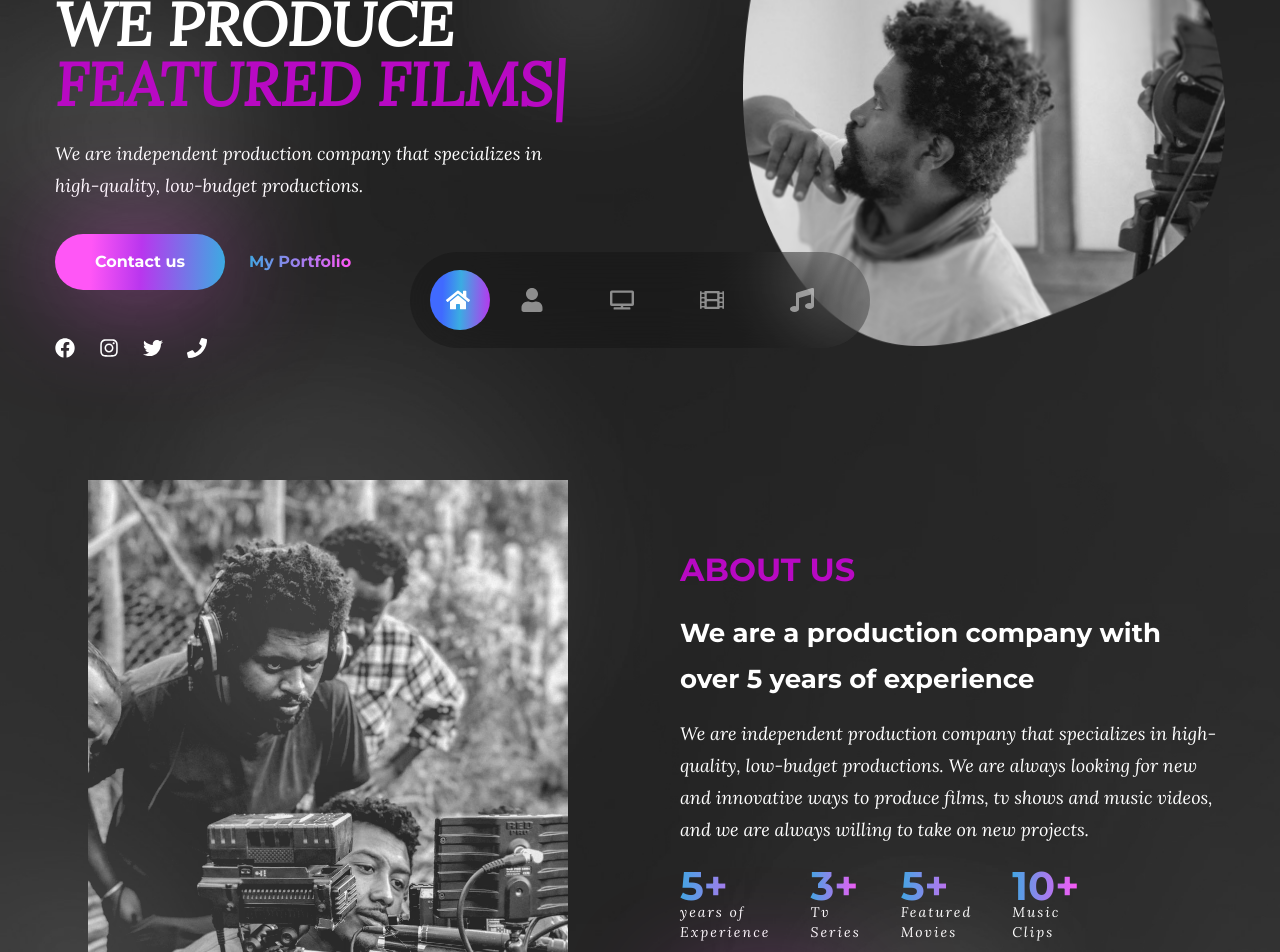
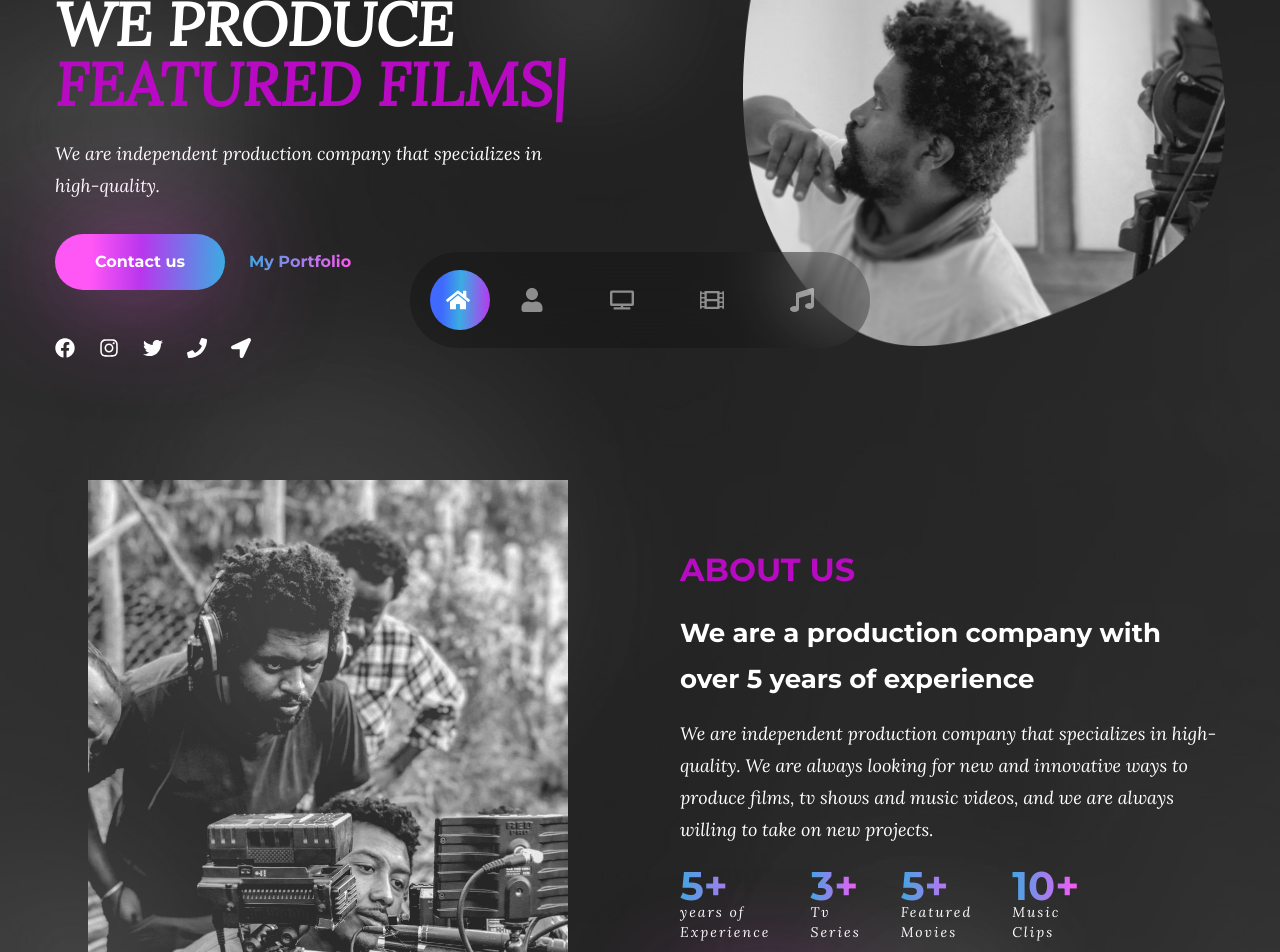
Before and after one commit to Maksquare/production, a React (Create React App) app: page / in a window 1280 px wide. Shown: the part 420-1372 px from the top of the page. Built offline with nearby package versions, Linux system fonts and the light colour scheme; a web font is replaced by a local one.

Commit message:
about,, banner, tvshows updated

```diff
--- a/src/components/About.js
+++ b/src/components/About.js
@@ -38,7 +38,7 @@ const About = () => {
             </h3>
             <p className="mb-6">
 
-              We are independent production company that specializes in high-quality, low-budget productions.
+              We are independent production company that specializes in high-quality.
               We are always looking for new and innovative ways to produce  films, tv shows and music videos,
               and  we are always willing to take on new projects.
             </p>
--- a/src/components/Banner.js
+++ b/src/components/Banner.js
@@ -2,7 +2,7 @@ import React from "react";
 // import images
 import Image from "../assets/avatar.png";
 // import Icons
-import { FaInstagram, FaTwitter, FaFacebook, FaTelegram, FaPhone } from "react-icons/fa";
+import { FaInstagram, FaTwitter, FaFacebook, FaTelegram, FaPhone, FaLocationArrow } from "react-icons/fa";
 // import  typeanimation
 import { TypeAnimation } from "react-type-animation";
 // import framer-mation
@@ -64,7 +64,7 @@ const Banner = () => {
               viewport={{ once: false, amount: 0.7 }}
               className="mb-8 max-w-lg mx-auto lg:mx-0"
             >
-             We are independent production company that specializes in high-quality, low-budget productions.
+             We are independent production company that specializes in high-quality.
 
             </motion.p>
             <motion.div
@@ -99,6 +99,9 @@ const Banner = () => {
               <a href="#">
                 <FaPhone />
               </a>
+              <a href="#">
+                <FaLocationArrow />
+              </a>
             </motion.div>
           </div>
           {/* Image */}
--- a/src/components/TvShows.jsx
+++ b/src/components/TvShows.jsx
@@ -73,10 +73,10 @@ const TvShows = () => {
 
               <img src={Img1} alt=""  className=" group-hover:scale-125 transition-all duration-500 "/>
               {/* pretitle */}
-              <div className="absolute -bottom-full left-12 group-hover:bottom-24 transition-all duration-500 z-50">   <span className="text-4xl font-addis  text-gradient"> አደይ</span>  </div>
+              <div className="absolute -bottom-full left-12 group-hover:bottom-24 transition-all duration-500 z-50">   <span className="text-4xl font-addis  text-gradient"> ፍቅር እስከ መቃብር </span>  </div>
               {/* title */}
               <div className="absolute -bottom-full left-12 group-hover:bottom-14 transition-all duration-700 z-50">
-                <span className="text-4xl text-white font-dire"> Addey </span>
+                <span className="text-4xl text-white font-dire">Comming Soon </span>
               </div>
             </div>
           </motion.div>
```
